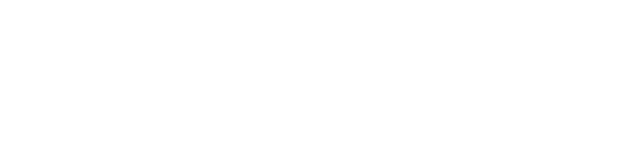
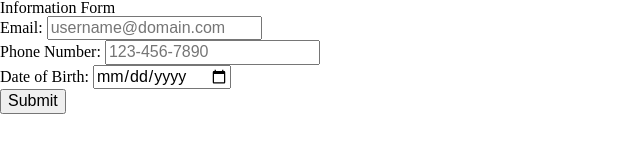
Before and after one commit to itmd362-spring2025/Lab-2, a plain HTML site: page index.html in a window 1280 px wide. Shown: the whole page, without its empty margins (0-640 px from the left). Drawn offline with Linux system fonts and the light colour scheme.

Commit message:
Adding content to index.html

```diff
--- a/index.html
+++ b/index.html
@@ -8,6 +8,23 @@
   <link rel="stylesheet" media="screen" href="css/screen.css" />
 </head>
 <body>
-
+	<h1>Information Form</h1>
+	<form action="/submit" method="POST" autocomplete="on">
+		<div id="Email">
+			<label for="email">Email: </label>
+			<input type="email" id="email" name="email" required placeholder="username@domain.com">
+		</div>
+		<div id="Phone">
+			<label for="phone">Phone Number: </label>
+			<input type="tel" id="phone" name="phone" required placeholder="123-456-7890">
+		</div>
+		<div id="DOB">
+			<label for="dob">Date of Birth: </label>
+			<input type="date" id="dob" name="dob" required placeholder="mm-dd-yyyy">
+		</div>
+		<div id="Submit">
+			<button type="submit">Submit </button>
+		</div>
+	</form>
 </body>
 </html>
```
